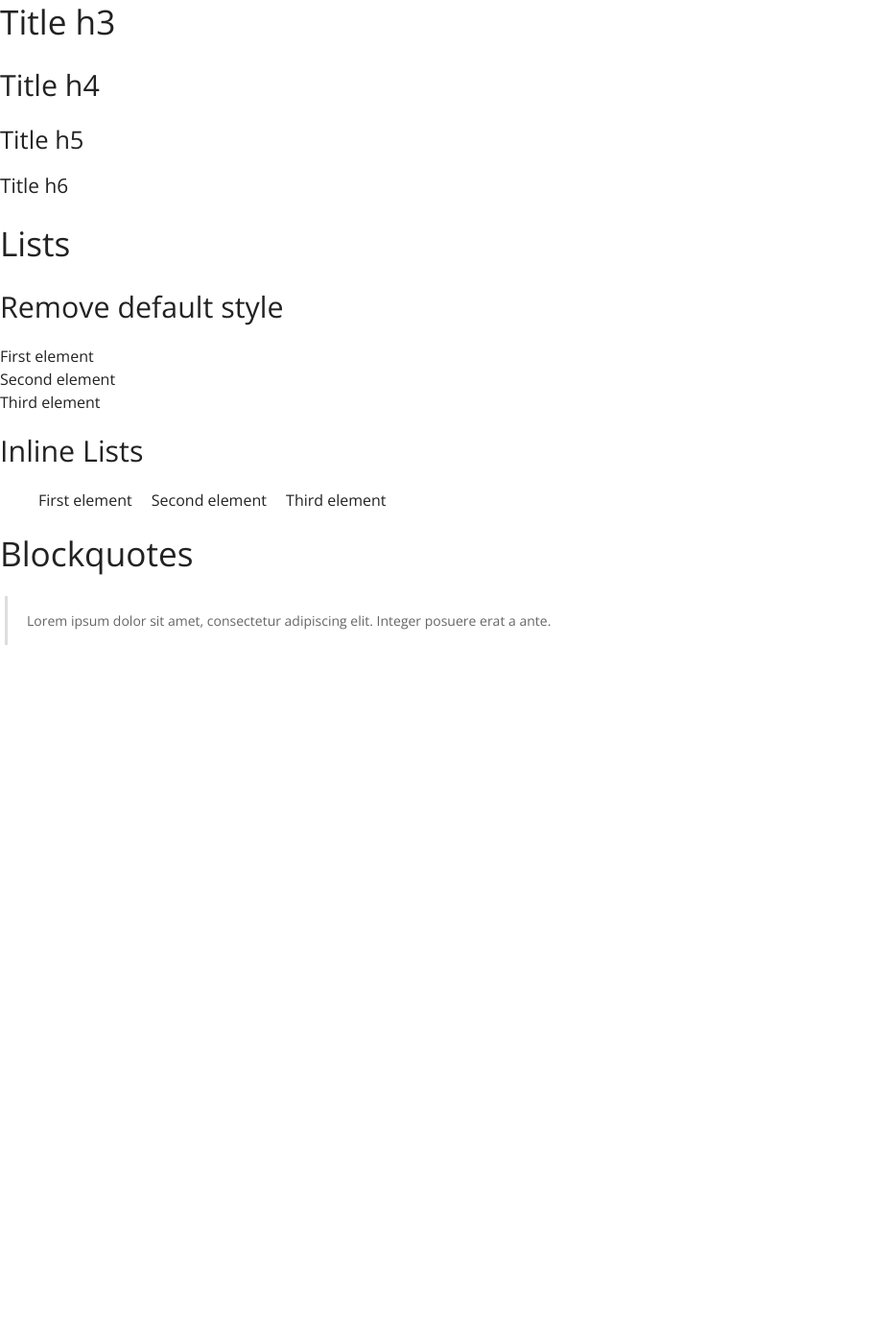
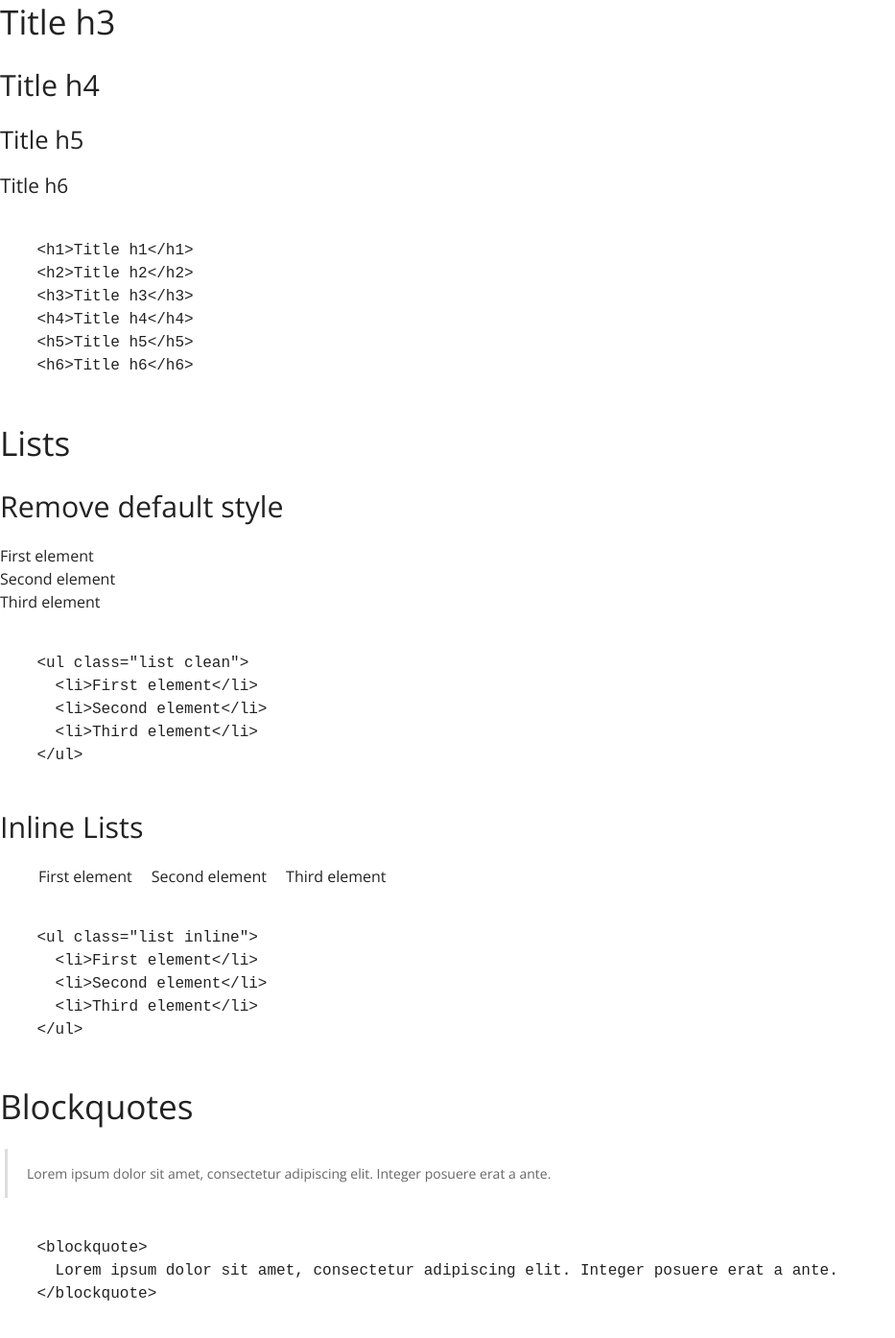
Before and after one commit to innusource/below, a Jekyll site: the page built from 03-typography.html, in a window 1280 px wide and 1400 px high, scrolled down 629 px. Shown: the top 1394 px of the window at 96% size, without its empty margins (0-933 px from the left). Built offline with Jekyll 4.4.1, drawn with Linux system fonts in a browser that asks for light colours; before the commit the page ends 1306 px from its top, so only the background shows below that.

Commit message:
typography code

```diff
--- a/03-typography.html
+++ b/03-typography.html
@@ -14,6 +14,17 @@ title: Typography
 <h5>Title h5</h5>
 <h6>Title h6</h6>
 
+<pre>
+  <code>
+    <span>&lt;h1&gt;</span>Title h1<span class="nt">&lt;/h1&gt;</span>
+    <span>&lt;h2&gt;</span>Title h2<span>&lt;/h2&gt;</span>
+    <span>&lt;h3&gt;</span>Title h3<span>&lt;/h3&gt;</span>
+    <span>&lt;h4&gt;</span>Title h4<span>&lt;/h4&gt;</span>
+    <span>&lt;h5&gt;</span>Title h5<span>&lt;/h5&gt;</span>
+    <span>&lt;h6&gt;</span>Title h6<span>&lt;/h6&gt;</span>
+  </code>
+</pre>
+
 <h3 class="title">Lists</h3>
 <h4>Remove default style</h4>
 <ul class="list clean">
@@ -22,6 +33,16 @@ title: Typography
   <li>Third element</li>
 </ul>
 
+<pre>
+  <code data-lang="html">
+    &lt;ul class="list clean"&gt;
+      &lt;li&gt;First element&lt;/li&gt;
+      &lt;li&gt;Second element&lt;/li&gt;
+      &lt;li&gt;Third element&lt;/li&gt;
+    &lt;/ul&gt;
+  </code>
+</pre>
+
 <h4>Inline Lists</h4>
 <ul class="list inline">
   <li>First element</li>
@@ -29,8 +50,25 @@ title: Typography
   <li>Third element</li>
 </ul>
 
+<pre>
+  <code>
+    &lt;ul class="list inline"&gt;
+      &lt;li&gt;First element&lt;/li&gt;
+      &lt;li&gt;Second element&lt;/li&gt;
+      &lt;li&gt;Third element&lt;/li&gt;
+    &lt;/ul&gt;
+  </code>
+</pre>
 
 <h3 class="title">Blockquotes</h3>
 <blockquote>
   Lorem ipsum dolor sit amet, consectetur adipiscing elit. Integer posuere erat a ante.
 </blockquote>
+
+<pre>
+  <code>
+    &lt;blockquote&gt;
+      Lorem ipsum dolor sit amet, consectetur adipiscing elit. Integer posuere erat a ante.
+    &lt;/blockquote&gt;
+  </code>
+</pre>
```
